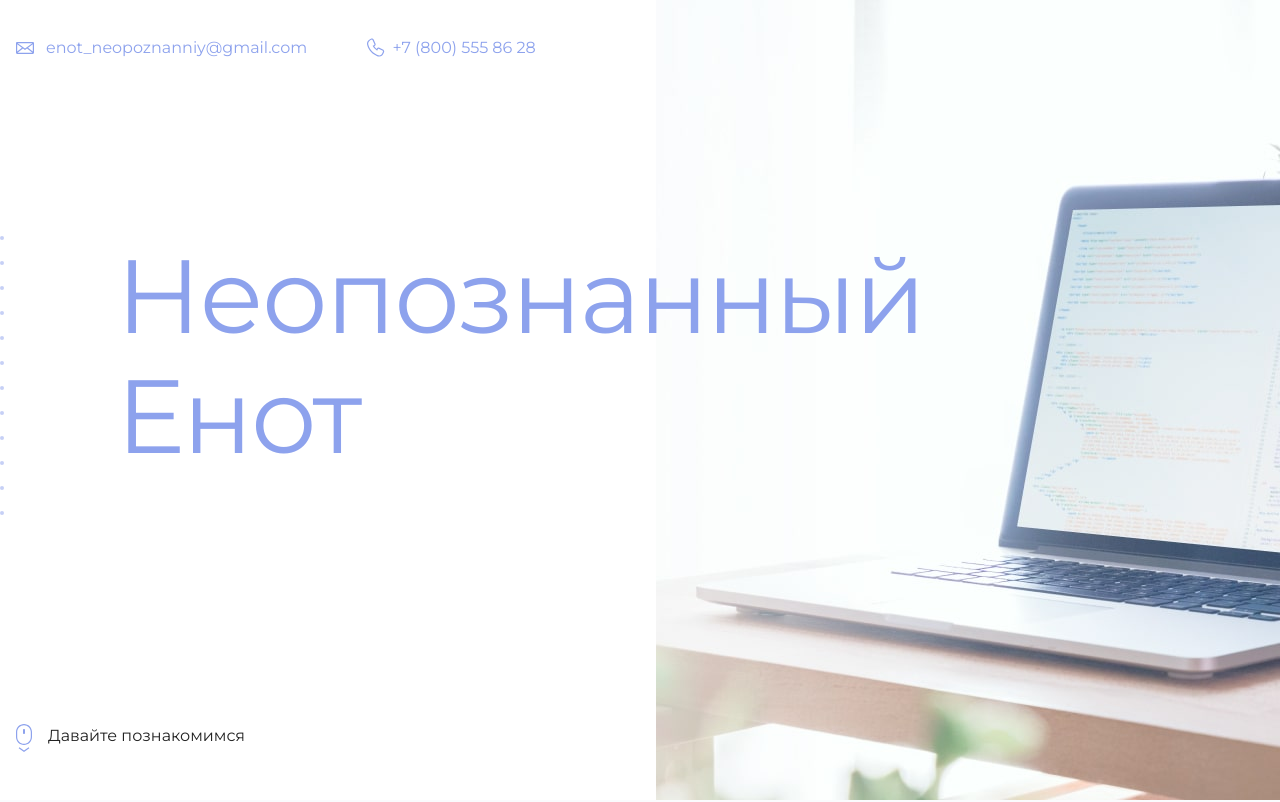
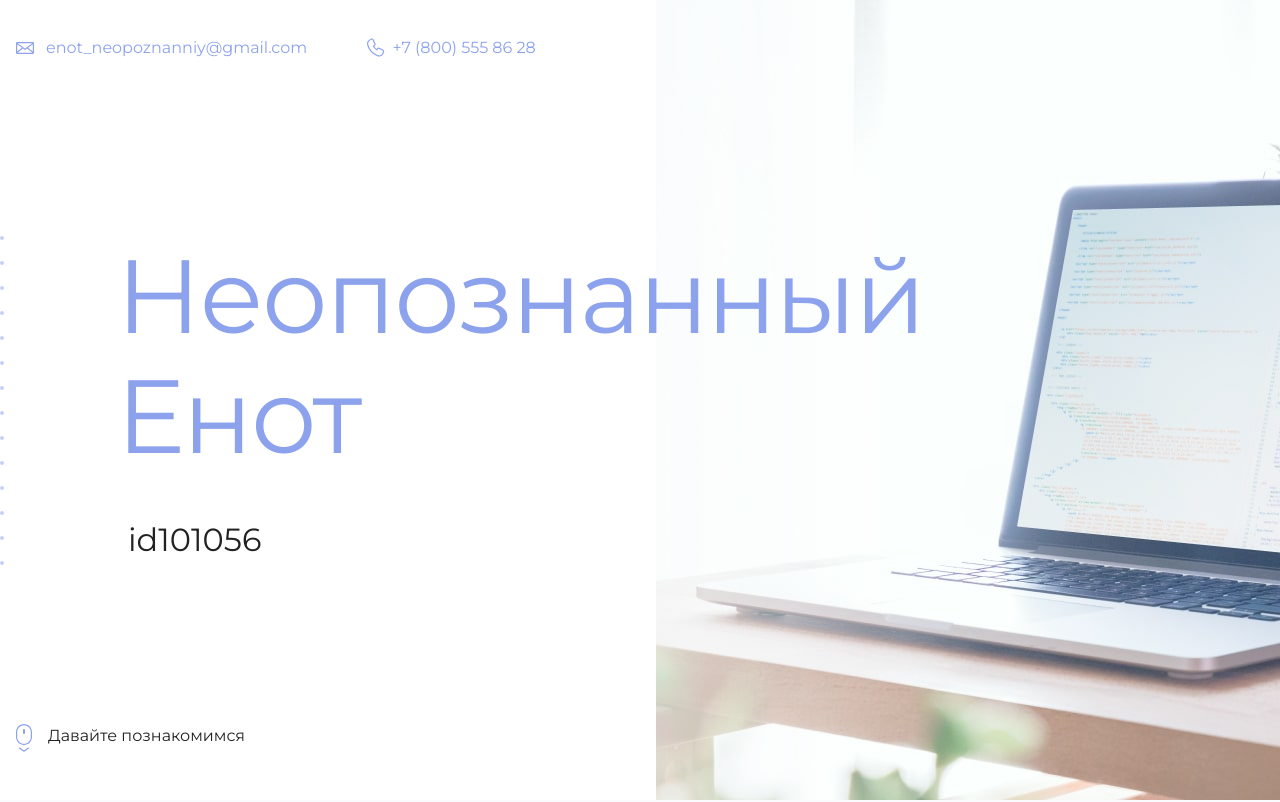
Before and after one commit to Talurion/lesson-4.8, a plain HTML site: page index.html in a window 1280 px wide. Shown: the top 802 px of the page. Drawn offline with Linux system fonts and the light colour scheme.

Commit message:
Update index.html - Внес свой id

```diff
--- a/index.html
+++ b/index.html
@@ -19,7 +19,7 @@
       <section class="hero-image">
         <div class="container">
           <h1 class="heading">Неопознанный Енот</h1>
-          <p><!-- Тут ваш id на сайте Академии --></p>
+          <p>id101056</p>
         </div>
       </section>
 
```
